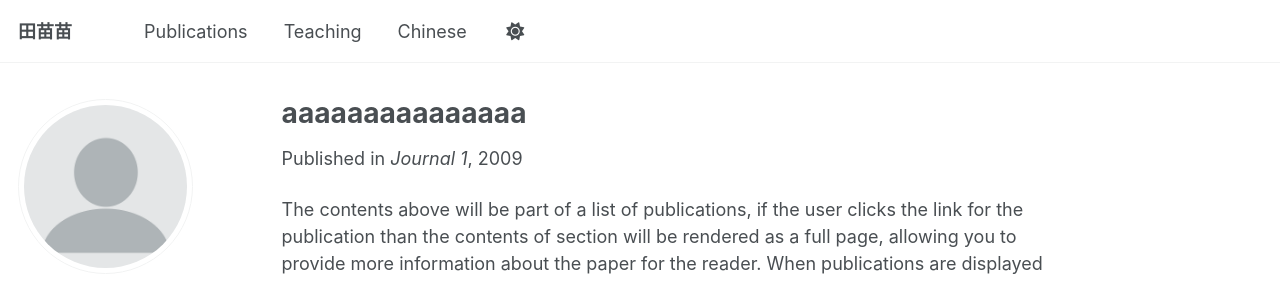
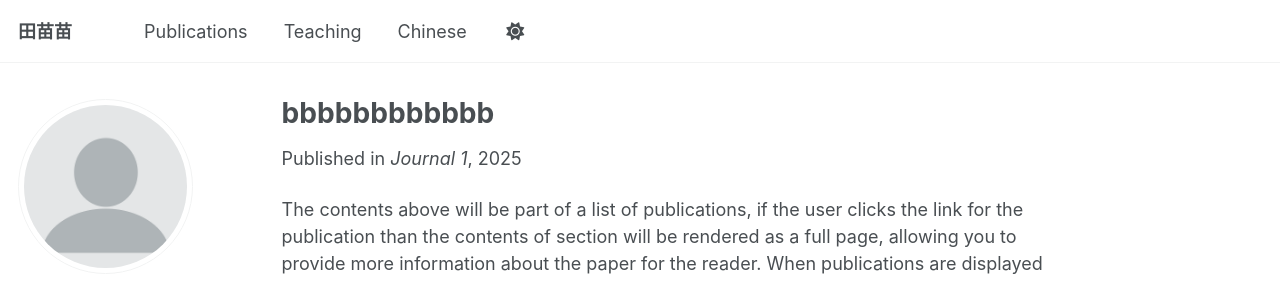
Before and after one commit to dmtian/dmtian.github.io, a Jekyll site: the page built from _publications/2025-1-1-paper-title-number-1.md, in a window 1280 px wide and 1080 px high. Shown: the top 281 px of the window. Built offline with Jekyll 4.4.1, drawn with Linux system fonts in a browser that asks for light colours.

Commit message:
Update 2025-1-1-paper-title-number-1.md

```diff
--- a/_publications/2025-1-1-paper-title-number-1.md
+++ b/_publications/2025-1-1-paper-title-number-1.md
@@ -1,10 +1,10 @@
 ---
-title: "aaaaaaaaaaaaaaa"
+title: "bbbbbbbbbbbb"
 collection: publications
 category: manuscripts
 permalink: /publication/2009-10-01-paper-title-number-1
 excerpt: 'This paper is about the number 1. The number 2 is left for future work.'
-date: 2009-10-01
+date: 2025-10-01
 venue: 'Journal 1'
 slidesurl:
 paperurl: 'http://academicpages.github.io/files/paper1.pdf'
```
